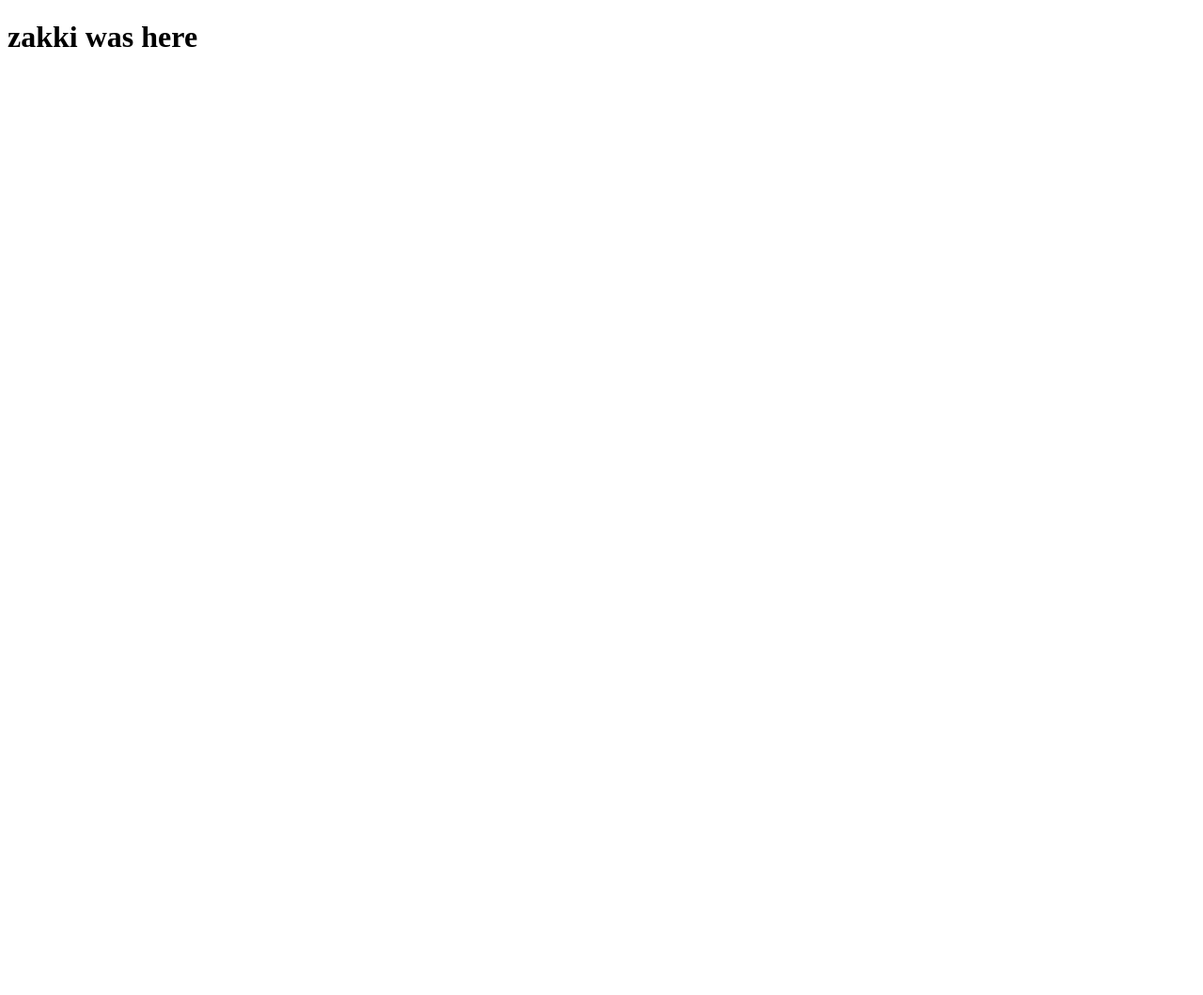
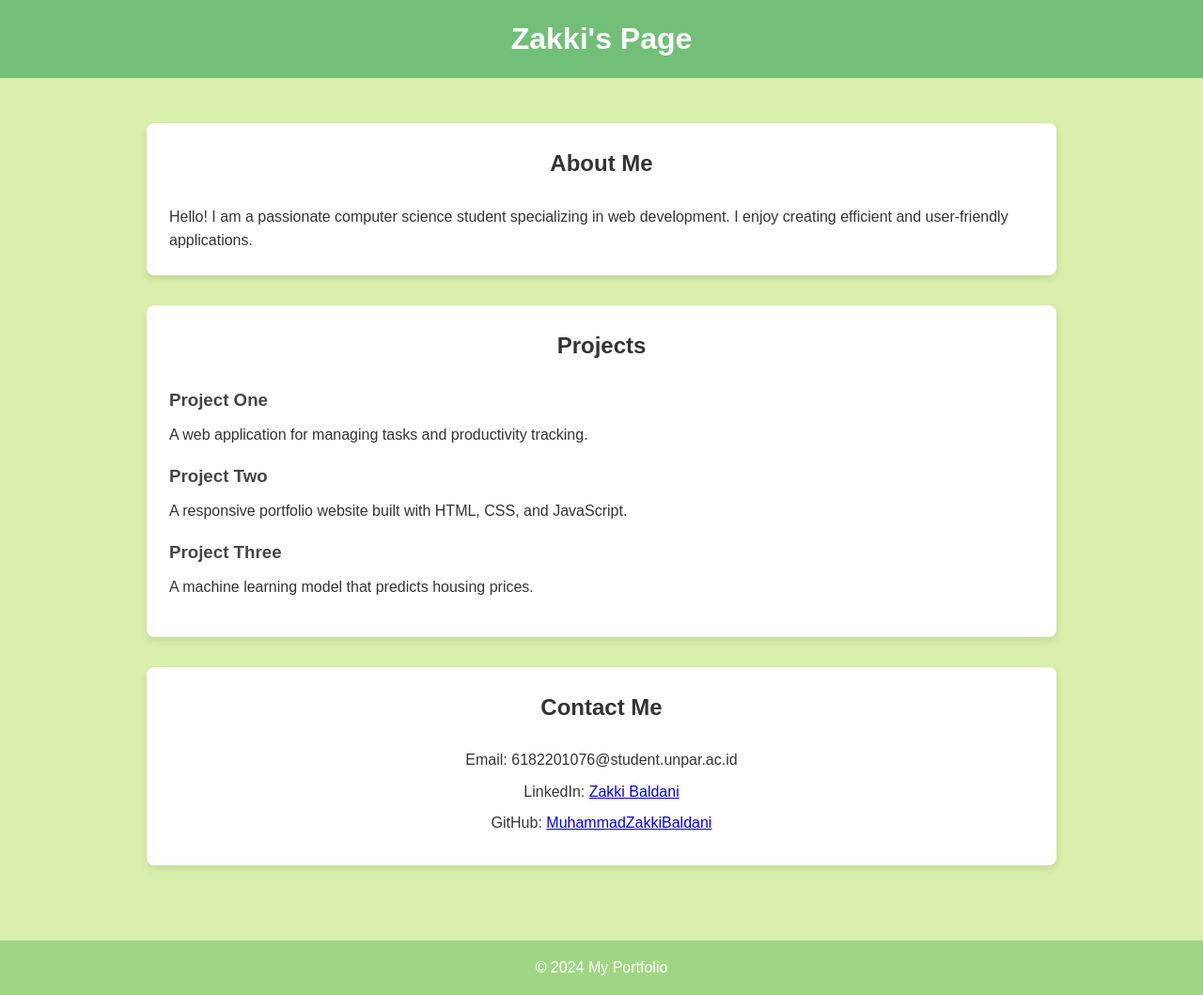
Before and after one commit to shawnjchandra/demoKelompok, a plain HTML site: page home/zakki.html in a window 1280 px wide. Shown: the whole page at 94% size. Before the commit the page ends 800 px from the top, so only its background shows below. Drawn offline with Linux system fonts and the light colour scheme.

Commit message:
updated zakki's page, adding additional info and styling

```diff
--- a/home/zakki.html
+++ b/home/zakki.html
@@ -3,9 +3,137 @@
 <head>
     <meta charset="UTF-8">
     <meta name="viewport" content="width=device-width, initial-scale=1.0">
-    <title>zakki</title>
+    <title>Zakki's Page</title>
+    <style>
+        /* Reset margin and padding */
+        * {
+          margin: 0;
+          padding: 0;
+          box-sizing: border-box;
+        }
+
+        /* Main styles */
+        body {
+          font-family: Arial, sans-serif;
+          color: #333;
+          line-height: 1.6;
+          background-color: #daefac;
+        }
+
+        header {
+          background-color: #72BF78;
+          color: #fff;
+          padding: 1em 0;
+          text-align: center;
+        }
+
+        header h1 {
+          font-size: 2em;
+        }
+
+        /* Section styling */
+        .container {
+          width: 80%;
+          max-width: 1000px;
+          margin: 2em auto;
+          padding: 1em;
+        }
+
+        .section-title {
+          font-size: 1.5em;
+          color: #333;
+          margin-bottom: 1em;
+          text-align: center;
+        }
+
+        .about, .projects, .contact {
+          margin-bottom: 2em;
+          padding: 1.5em;
+          background: #fff;
+          border-radius: 8px;
+          box-shadow: 0 4px 8px rgba(0, 0, 0, 0.1);
+        }
+
+        /* Projects */
+        .project-item {
+          margin-bottom: 1em;
+        }
+
+        .project-item h3 {
+          color: #444;
+          margin-bottom: 0.5em;
+        }
+
+        /* Contact */
+        .contact-info {
+          text-align: center;
+        }
+
+        .contact-info p {
+          margin: 0.5em 0;
+        }
+
+        /* Footer */
+        footer {
+          background-color: #A0D683;
+          color: #fff;
+          text-align: center;
+          padding: 1em 0;
+          margin-top: 2em;
+        }
+      </style>
 </head>
 <body>
-    <h1>zakki was here</h1>
+    <!-- Header -->
+  <header>
+    <h1>Zakki's Page</h1>
+  </header>
+
+  <!-- Main Content -->
+  <div class="container">
+
+    <!-- About Me Section -->
+    <section class="about">
+      <h2 class="section-title">About Me</h2>
+      <p>Hello! I am a passionate computer science student specializing in web development. I enjoy creating efficient and user-friendly applications.</p>
+    </section>
+
+    <!-- Projects Section -->
+    <section class="projects">
+      <h2 class="section-title">Projects</h2>
+
+      <div class="project-item">
+        <h3>Project One</h3>
+        <p>A web application for managing tasks and productivity tracking.</p>
+      </div>
+
+      <div class="project-item">
+        <h3>Project Two</h3>
+        <p>A responsive portfolio website built with HTML, CSS, and JavaScript.</p>
+      </div>
+
+      <div class="project-item">
+        <h3>Project Three</h3>
+        <p>A machine learning model that predicts housing prices.</p>
+      </div>
+    </section>
+
+    <!-- Contact Section -->
+    <section class="contact">
+      <h2 class="section-title">Contact Me</h2>
+      <div class="contact-info">
+        <p>Email: 6182201076@student.unpar.ac.id</p>
+        <p>LinkedIn: <a href="https://www.linkedin.com/in/zakki-baldani-755354192?utm_source=share&utm_campaign=share_via&utm_content=profile&utm_medium=android_app " target="_blank">Zakki Baldani</a></p>
+        <p>GitHub: <a href="https://github.com/MuhammadZakkiBaldani" target="_blank">MuhammadZakkiBaldani</a></p>
+      </div>
+    </section>
+
+  </div>
+
+  <!-- Footer -->
+  <footer>
+    <p>&copy; 2024 My Portfolio</p>
+  </footer>
+
 </body>
 </html>
```
